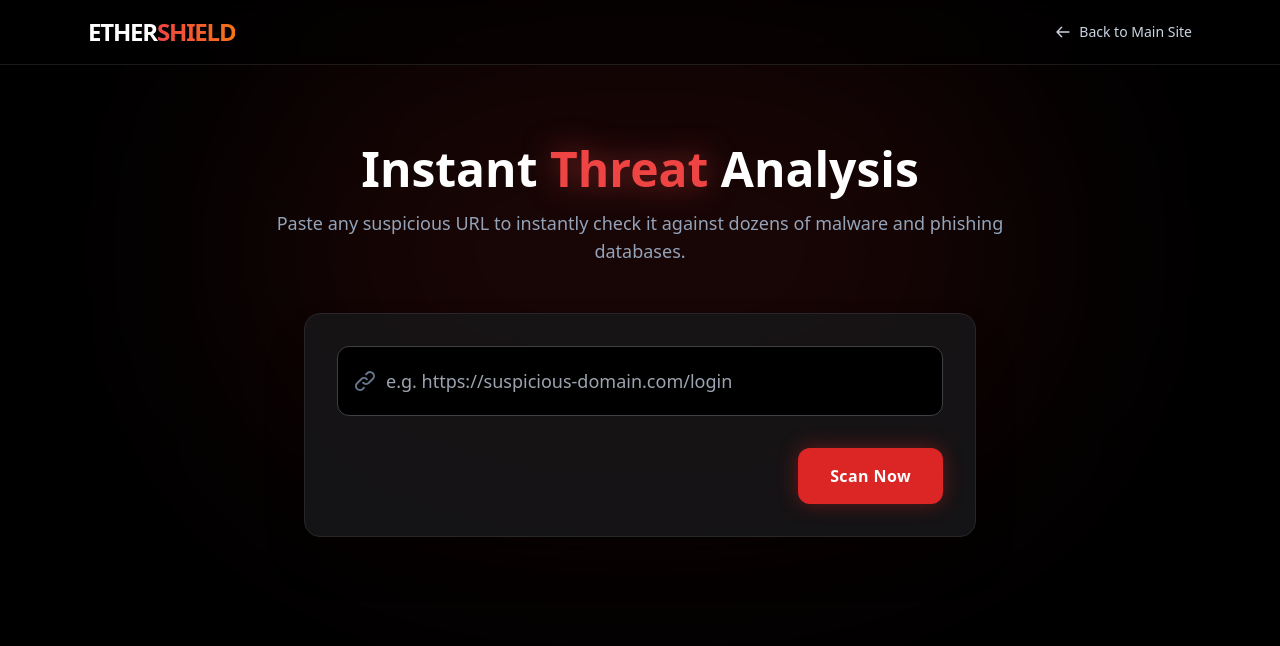
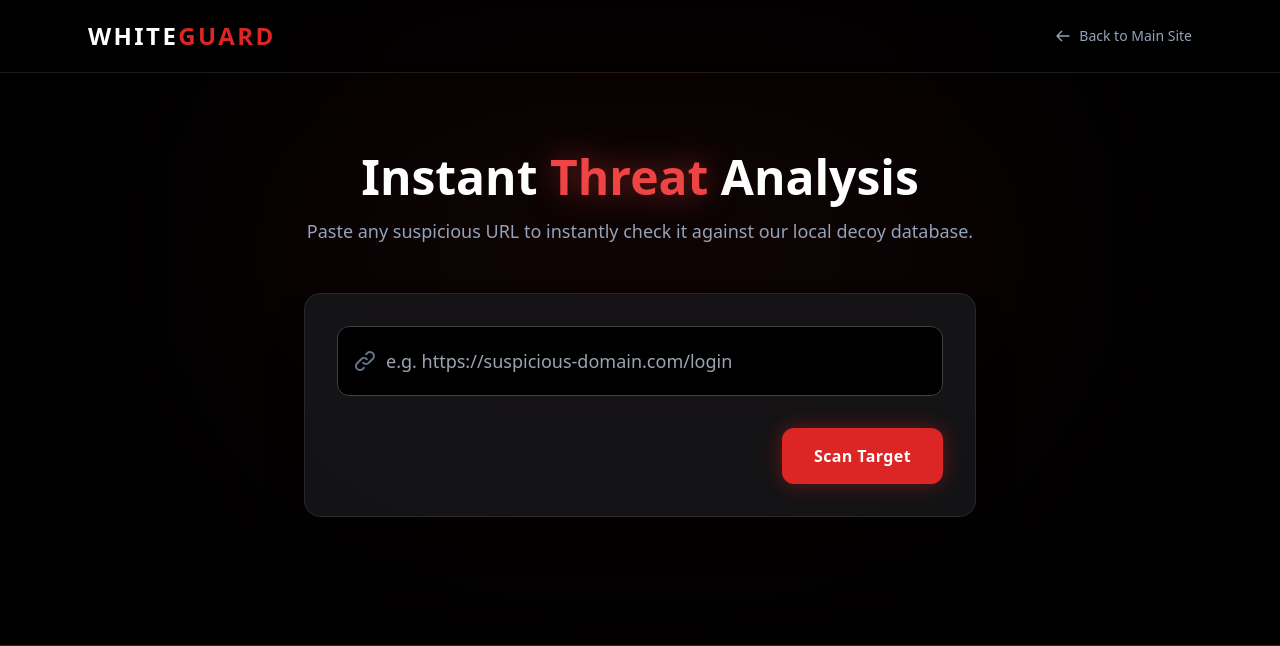
Before and after one commit to mgr1vas/whiteguard_etherlens, a Python web app: template templates/index.html in a window 1280 px wide. Shown: the top 646 px of the page. Run offline with Jinja, Linux system fonts and the light colour scheme; the template is opened without the code that fills it, so the values that code supplies are empty; some libraries are stand-ins or nearby versions.

Commit message:
Update index.html

```diff
--- a/templates/index.html
+++ b/templates/index.html
@@ -3,54 +3,57 @@
 <head>
     <meta charset="UTF-8">
     <meta name="viewport" content="width=device-width, initial-scale=1.0">
-    <title>Ethershield | Threat Scanner</title>
+    <title>Whiteguard | Threat Scanner</title>
+
     <script src="https://cdn.tailwindcss.com"></script>
-    <script src="https://unpkg.com/htmx.org@1.9.10"></script>
 
     <style>
-        /* HTMX Loading State */
-        .htmx-indicator { display: none; opacity: 0; transition: opacity 0.3s; }
-        .htmx-request .htmx-indicator { display: inline-flex; opacity: 1; }
-        .htmx-request.htmx-indicator { display: inline-flex; opacity: 1; }
-
-        /* Smooth Scrolling */
         html { scroll-behavior: smooth; }
+        .hidden { display: none !important; }
     </style>
 </head>
+
 <body class="bg-black text-white font-sans antialiased min-h-screen flex flex-col relative overflow-x-hidden">
 
-    <div class="absolute top-0 left-1/2 -translate-x-1/2 w-[800px] h-[500px] bg-red-900/20 blur-[120px] rounded-full pointer-events-none -z-10"></div>
+    <div class="absolute top-0 left-1/2 -translate-x-1/2 w-[800px] h-[500px] bg-red-900/10 blur-[120px] rounded-full pointer-events-none -z-10"></div>
 
     <header class="w-full border-b border-white/10 bg-black/50 backdrop-blur-md sticky top-0 z-50">
-        <div class="max-w-6xl mx-auto px-6 py-4 flex justify-between items-center">
-            <div class="text-2xl font-black tracking-tighter">
-                ETHER<span class="bg-clip-text text-transparent bg-gradient-to-r from-red-500 to-orange-500">SHIELD</span>
+        <div class="max-w-6xl mx-auto px-6 py-5 flex justify-between items-center">
+            <a href="/" class="text-2xl font-black tracking-widest hover:text-red-400 transition-colors">
+                WHITE<span class="text-red-600">GUARD</span>
+            </a>
+            <div class="flex items-center gap-4">
+                <span class="hidden md:inline-flex items-center gap-1.5 px-3 py-1 text-[10px] uppercase tracking-wider font-bold bg-amber-500/10 text-amber-500 border border-amber-500/20 rounded-full">
+                    <span class="w-1.5 h-1.5 rounded-full bg-amber-500 animate-pulse"></span>
+                    Beta / Under Development
+                </span>
+
+                <a href="https://whiteguard.com" target="_blank" class="text-sm font-medium text-slate-400 hover:text-white flex items-center gap-2 transition-colors">
+                    <svg class="w-4 h-4" fill="none" stroke="currentColor" viewBox="0 0 24 24"><path stroke-linecap="round" stroke-linejoin="round" stroke-width="2" d="M10 19l-7-7m0 0l7-7m-7 7h18"></path></svg>
+                    Back to Main Site
+                </a>
             </div>
-
-            <a href="https://ethershield.com" target="_blank" class="text-sm font-medium text-slate-300 hover:text-white flex items-center gap-2 transition-colors">
-                <svg class="w-4 h-4" fill="none" stroke="currentColor" viewBox="0 0 24 24"><path stroke-linecap="round" stroke-linejoin="round" stroke-width="2" d="M10 19l-7-7m0 0l7-7m-7 7h18"></path></svg>
-                Back to Main Site
-            </a>
         </div>
     </header>
 
     <main class="flex-grow flex flex-col items-center justify-center pt-20 pb-24 px-6">
-        <div class="text-center max-w-3xl mb-12">
+        <div class="text-center max-w-3xl mb-12 relative">
             <h1 class="text-5xl font-bold mb-4">
                 Instant <span class="text-red-500 drop-shadow-[0_0_15px_rgba(239,68,68,0.5)]">Threat</span> Analysis
             </h1>
-            <p class="text-lg text-slate-400">Paste any suspicious URL to instantly check it against dozens of malware and phishing databases.</p>
+            <p class="text-lg text-slate-400">Paste any suspicious URL to instantly check it against our local decoy database.</p>
         </div>
 
         <div class="w-full max-w-2xl bg-zinc-900/80 backdrop-blur-sm border border-zinc-800 rounded-2xl p-8 shadow-2xl relative z-10">
-            <form hx-post="/scan" hx-target="#scan-results" hx-indicator="#loading">
+
+            <form id="scanForm">
                 <div class="relative group">
                     <div class="absolute inset-y-0 left-0 pl-4 flex items-center pointer-events-none">
                         <svg class="w-6 h-6 text-slate-500 group-focus-within:text-red-500 transition-colors" fill="none" stroke="currentColor" viewBox="0 0 24 24"><path stroke-linecap="round" stroke-linejoin="round" stroke-width="2" d="M13.828 10.172a4 4 0 00-5.656 0l-4 4a4 4 0 105.656 5.656l1.102-1.101m-.758-4.899a4 4 0 005.656 0l4-4a4 4 0 00-5.656-5.656l-1.1 1.1"></path></svg>
                     </div>
                     <input
                         type="url"
-                        name="target_url"
+                        id="targetUrl"
                         required
                         placeholder="e.g. https://suspicious-domain.com/login"
                         class="w-full bg-black border border-zinc-700 text-white rounded-xl pl-12 pr-4 py-5 focus:outline-none focus:border-red-500 focus:ring-1 focus:ring-red-500 transition-all text-lg"
@@ -58,16 +61,16 @@
                 </div>
 
                 <div class="mt-8 flex flex-col sm:flex-row justify-between items-center gap-4">
-                    <div id="loading" class="htmx-indicator text-red-400 font-medium items-center gap-2">
+                    <div id="loadingIndicator" class="hidden text-red-400 font-medium flex items-center gap-2">
                         <svg class="animate-spin h-5 w-5 text-red-500" xmlns="http://www.w3.org/2000/svg" fill="none" viewBox="0 0 24 24">
                             <circle class="opacity-25" cx="12" cy="12" r="10" stroke="currentColor" stroke-width="4"></circle>
                             <path class="opacity-75" fill="currentColor" d="M4 12a8 8 0 018-8V0C5.373 0 0 5.373 0 12h4zm2 5.291A7.962 7.962 0 014 12H0c0 3.042 1.135 5.824 3 7.938l3-2.647z"></path>
                         </svg>
-                        Scanning target...
+                        Simulating scan...
                     </div>
 
-                    <button type="submit" class="w-full sm:w-auto bg-red-600 hover:bg-red-500 text-white px-8 py-4 rounded-xl font-bold tracking-wide transition-all shadow-[0_0_20px_rgba(220,38,38,0.4)] hover:shadow-[0_0_30px_rgba(220,38,38,0.7)] ml-auto">
-                        Scan Now
+                    <button type="submit" id="scanButton" class="w-full sm:w-auto bg-red-600 hover:bg-red-500 text-white px-8 py-4 rounded-xl font-bold tracking-wide transition-all shadow-[0_0_20px_rgba(220,38,38,0.4)] hover:shadow-[0_0_30px_rgba(220,38,38,0.7)] ml-auto disabled:opacity-50 disabled:cursor-not-allowed">
+                        Scan Target
                     </button>
                 </div>
             </form>
@@ -76,53 +79,17 @@
         <div id="scan-results" class="w-full max-w-2xl mt-8"></div>
     </main>
 
-    <section class="bg-zinc-900/50 border-t border-zinc-800 py-24">
-        <div class="max-w-6xl mx-auto px-6">
-            <h2 class="text-3xl font-bold text-center mb-16">How it works</h2>
-
-            <div class="grid md:grid-cols-3 gap-12">
-                <div class="text-center">
-                    <div class="w-16 h-16 rounded-full bg-red-500/10 border border-red-500/30 text-red-500 flex items-center justify-center mx-auto mb-6 shadow-[0_0_15px_rgba(220,38,38,0.2)]">
-                        <svg class="w-8 h-8" fill="none" stroke="currentColor" viewBox="0 0 24 24"><path stroke-linecap="round" stroke-linejoin="round" stroke-width="2" d="M13.828 10.172a4 4 0 00-5.656 0l-4 4a4 4 0 105.656 5.656l1.102-1.101"></path></svg>
-                    </div>
-                    <h3 class="text-xl font-bold mb-3">1. Enter the Target</h3>
-                    <p class="text-slate-400 text-sm">Paste any suspicious URL, domain, or IP address that you received via email or message.</p>
-                </div>
-
-                <div class="text-center">
-                    <div class="w-16 h-16 rounded-full bg-red-500/10 border border-red-500/30 text-red-500 flex items-center justify-center mx-auto mb-6 shadow-[0_0_15px_rgba(220,38,38,0.2)]">
-                        <svg class="w-8 h-8" fill="none" stroke="currentColor" viewBox="0 0 24 24"><path stroke-linecap="round" stroke-linejoin="round" stroke-width="2" d="M19 11H5m14 0a2 2 0 012 2v6a2 2 0 01-2 2H5a2 2 0 01-2-2v-6a2 2 0 012-2m14 0V9a2 2 0 00-2-2M5 11V9a2 2 0 002-2m0 0V5a2 2 0 012-2h6a2 2 0 012 2v2M7 7h10"></path></svg>
-                    </div>
-                    <h3 class="text-xl font-bold mb-3">2. Deep Analysis</h3>
-                    <p class="text-slate-400 text-sm">We query multiple global Threat Intelligence APIs and blacklists to verify the target's reputation.</p>
-                </div>
-
-                <div class="text-center">
-                    <div class="w-16 h-16 rounded-full bg-red-500/10 border border-red-500/30 text-red-500 flex items-center justify-center mx-auto mb-6 shadow-[0_0_15px_rgba(220,38,38,0.2)]">
-                        <svg class="w-8 h-8" fill="none" stroke="currentColor" viewBox="0 0 24 24"><path stroke-linecap="round" stroke-linejoin="round" stroke-width="2" d="M9 12l2 2 4-4m5.618-4.016A11.955 11.955 0 0112 2.944a11.955 11.955 0 01-8.618 3.04A12.02 12.02 0 003 9c0 5.591 3.824 10.29 9 11.622 5.176-1.332 9-6.03 9-11.622 0-1.042-.133-2.052-.382-3.016z"></path></svg>
-                    </div>
-                    <h3 class="text-xl font-bold mb-3">3. Instant Verdict</h3>
-                    <p class="text-slate-400 text-sm">Get a clear "Safe" or "Malicious" result before you click, protecting your business from phishing.</p>
-                </div>
-            </div>
-        </div>
+    <section class="py-24 bg-black border-t border-zinc-800 flex flex-col items-center justify-center relative overflow-hidden">
+        <div class="absolute w-[300px] h-[300px] bg-red-900/10 blur-[80px] rounded-full pointer-events-none"></div>
+        <img src="static/whiteguard-logo.png" alt="Whiteguard Logo" class="w-64 md:w-80 lg:w-96 object-contain opacity-70 hover:opacity-100 transition-all duration-700 hover:scale-105 z-10 drop-shadow-2xl">
+        <p class="mt-8 text-zinc-600 font-medium tracking-widest uppercase text-sm z-10">Advanced Cyber Defense</p>
     </section>
 
-    <footer class="border-t border-zinc-800 py-8 bg-black mt-auto">
-        <div class="max-w-6xl mx-auto px-6 flex flex-col md:flex-row justify-between items-center gap-4">
-            <div class="text-xl font-black tracking-tighter opacity-80">
-                ETHER<span class="text-red-500">SHIELD</span>
-            </div>
-            <div class="text-sm text-slate-500">
-                &copy; 2026 Ethershield Security. All rights reserved.
-            </div>
-            <div class="flex gap-4 text-sm text-slate-400">
-                <a href="#" class="hover:text-red-400 transition-colors">Privacy</a>
-                <a href="#" class="hover:text-red-400 transition-colors">Terms</a>
-                <a href="#" class="hover:text-red-400 transition-colors">API</a>
-            </div>
+    <footer class="py-6 bg-black border-t border-zinc-900 mt-auto">
+        <div class="max-w-6xl mx-auto px-6 flex flex-col md:flex-row justify-between items-center gap-4 text-xs text-zinc-600">
+            <div>&copy; 2026 Whiteguard Security. All rights reserved.</div>
         </div>
     </footer>
-
+    <script src="scanner.js"></script>
 </body>
 </html>
```
